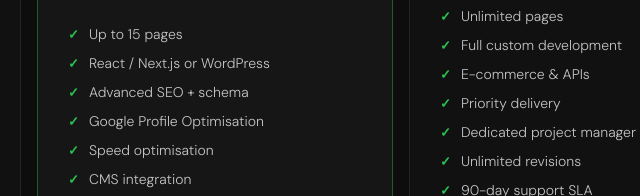
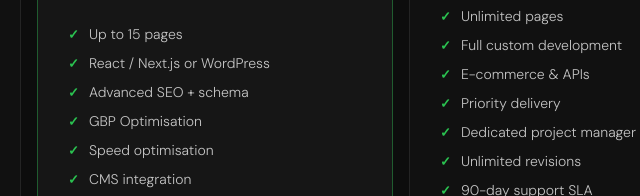
Before and after one commit to Akashkumar80451/Agency-Website-, a plain HTML site: page index.html in a window 1280 px wide. Shown: the part 4943-5139 px from the top of the page, 425-1065 px from the left. Drawn offline with Linux system fonts and the light colour scheme; a script that the page names is missing.

Commit message:
Update index.html

```diff
--- a/index.html
+++ b/index.html
@@ -1058,7 +1058,7 @@
             <li>Up to 15 pages</li>
             <li>React / Next.js or WordPress</li>
             <li>Advanced SEO + schema</li>
-            <li>Google Profile Optimisation</li>
+            <li>GBP Optimisation</li>
             <li>Speed optimisation</li>
             <li>CMS integration</li>
             <li>3 revision rounds</li>
```
